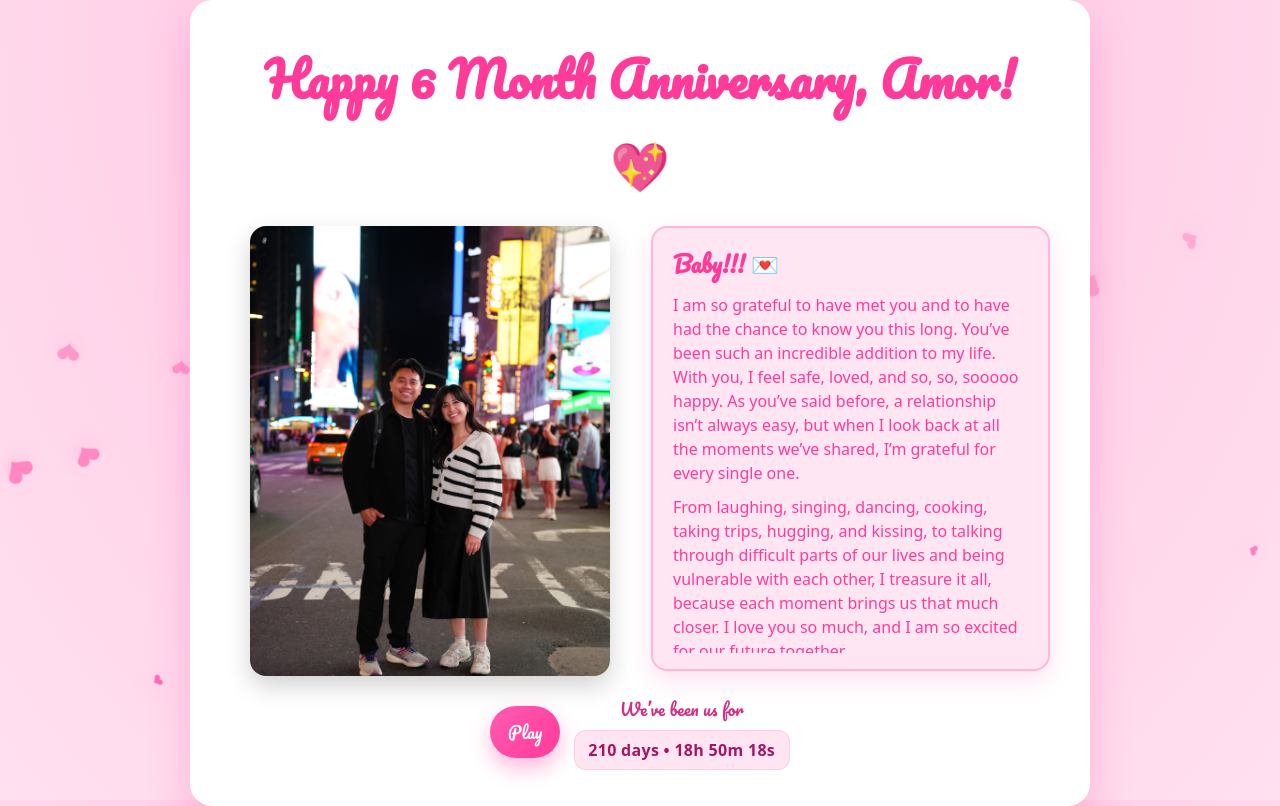
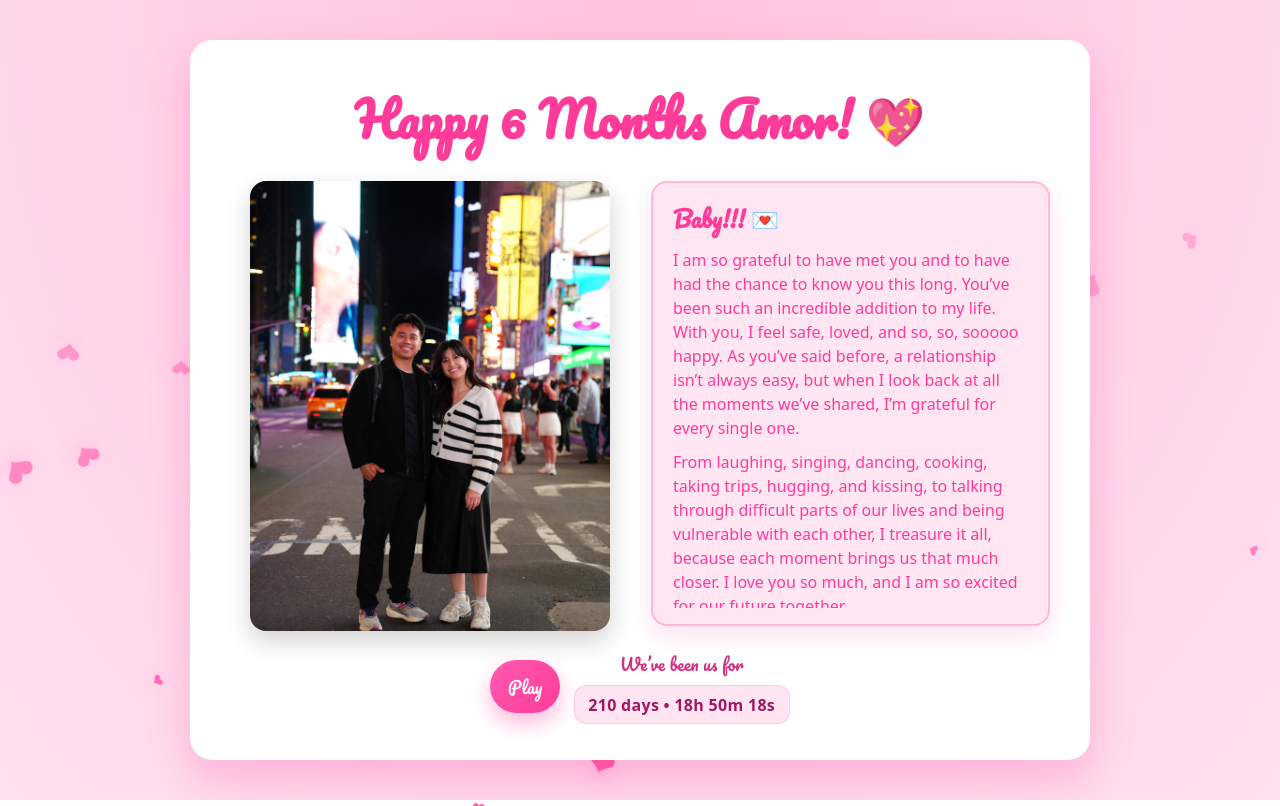
Before and after one commit to daisycisne-prog/6-months, a plain HTML site: page index.html in a window 1280 px wide. Drawn offline with Linux system fonts and the light colour scheme.

Commit message:
update index.html

```diff
--- a/index.html
+++ b/index.html
@@ -15,7 +15,7 @@
 
   <!-- Main card -->
   <main class="card">
-    <h1>Happy 6 Month Anniversary, Amor! 💖</h1>
+    <h1>Happy 6 Months Amor! 💖</h1>
 
     <!-- Two-column: photo (left) + message box (right) -->
     <section class="content-grid">
```
